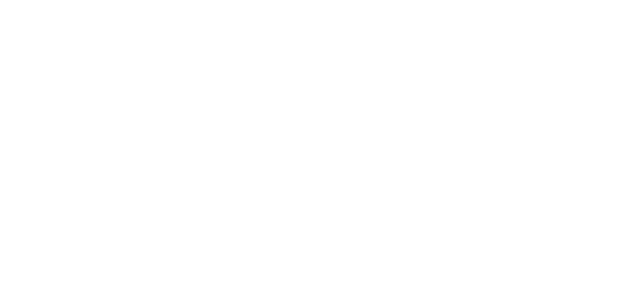
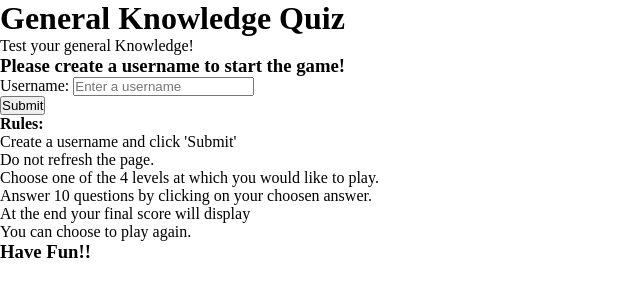
Before and after one commit to th-1982/general-knowledge-game, a plain HTML site: page index.html in a window 1280 px wide. Shown: the whole page, without its empty margins (0-640 px from the left). Drawn offline with Linux system fonts and the light colour scheme.

Commit message:
Add basic html structure for heading and welcome section

```diff
--- a/assets/css/style.css
+++ b/assets/css/style.css
@@ -0,0 +1,15 @@
+/*---google font---*/
+@import url('https://fonts.googleapis.com/css2?family=Lato:wght@300&family=Open+Sans:wght@600&display=swap');
+
+* {
+    margin: 0;
+    padding: 0;
+}
+
+.show {
+    display: block;
+}
+
+.hide {
+    display: none;
+}
--- a/index.html
+++ b/index.html
@@ -6,10 +6,44 @@
     <meta http-equiv="X-UA-Compatible" content="IE=edge">
     <meta name="viewport" content="width=device-width, initial-scale=1.0">
     <link rel="stylesheet" href="assets/css/style.css">
-    <title>Document</title>
+    <title>General Knowledge Quiz</title>
 </head>
 
 <body>
+    <header>
+        <h1>General Knowledge Quiz</h1>
+        <p id="test-knowledge">Test your general Knowledge!</p>
+    </header>
+    <main>
+        <section>
+            <section>
+                <!--welcome section-->
+                <div id="welcome" class="section show">
+                    <!--create a username-->
+                    <h3 id="create-username">Please create a username to start the game!</h3>
+                    <form onsubmit="saveUsername(event)">
+                        <label for="user-input">Username:</label>
+                        <input type="text" id="user-input" name="user-input" placeholder="Enter a username" required>
+                        <div>
+                            <button>Submit</button>
+                        </div>
+                    </form>
+                    <div>
+                        <h4 id="rules">Rules:</h4>
+                        <ul id="instruction">
+                            <li>Create a username and click 'Submit'</li>
+                            <li>Do not refresh the page.</li>
+                            <li>Choose one of the 4 levels at which you would like to play.</li>
+                            <li>Answer 10 questions by clicking on your choosen answer.</li>
+                            <li>At the end your final score will display</li>
+                            <li>You can choose to play again.</li>
+                        </ul>
+                        <h3>Have Fun!!</h3>
+                    </div>
+                </div>
+            </section>
+        </section>
+    </main>
 
     <script src="assets/js/script.js"></script>
 </body>
```
